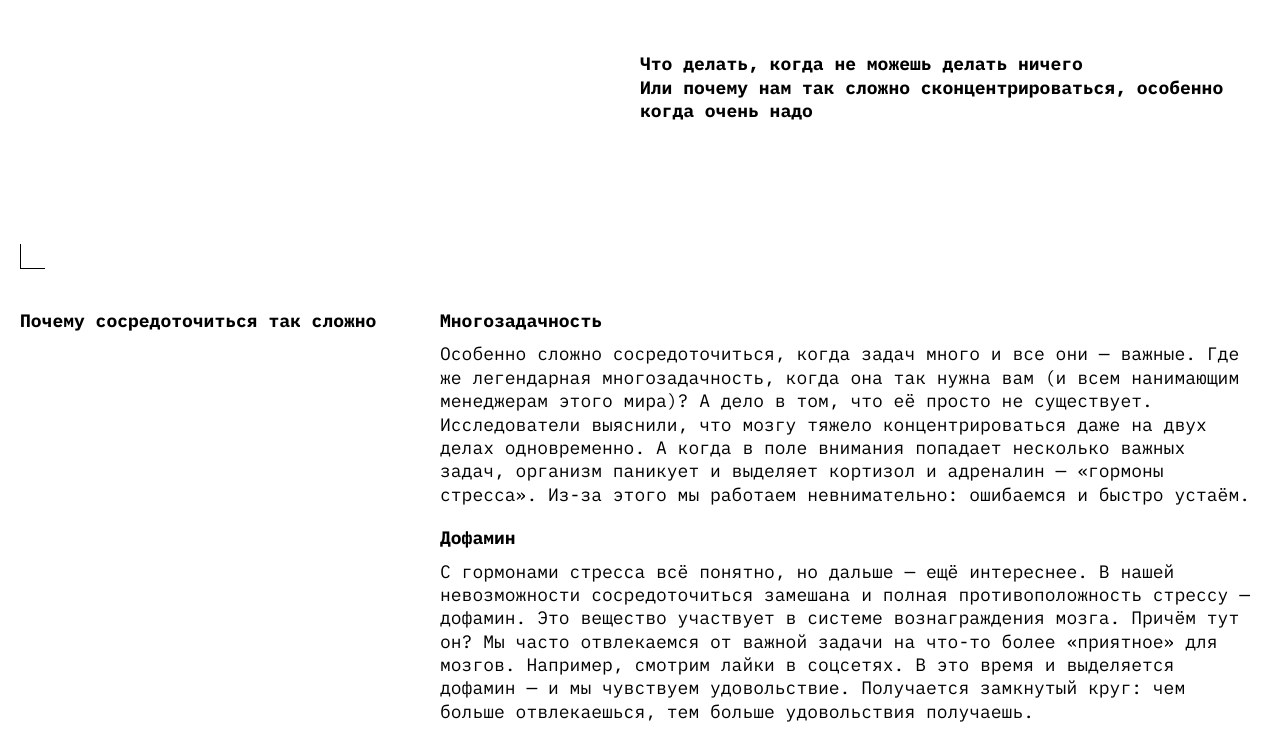
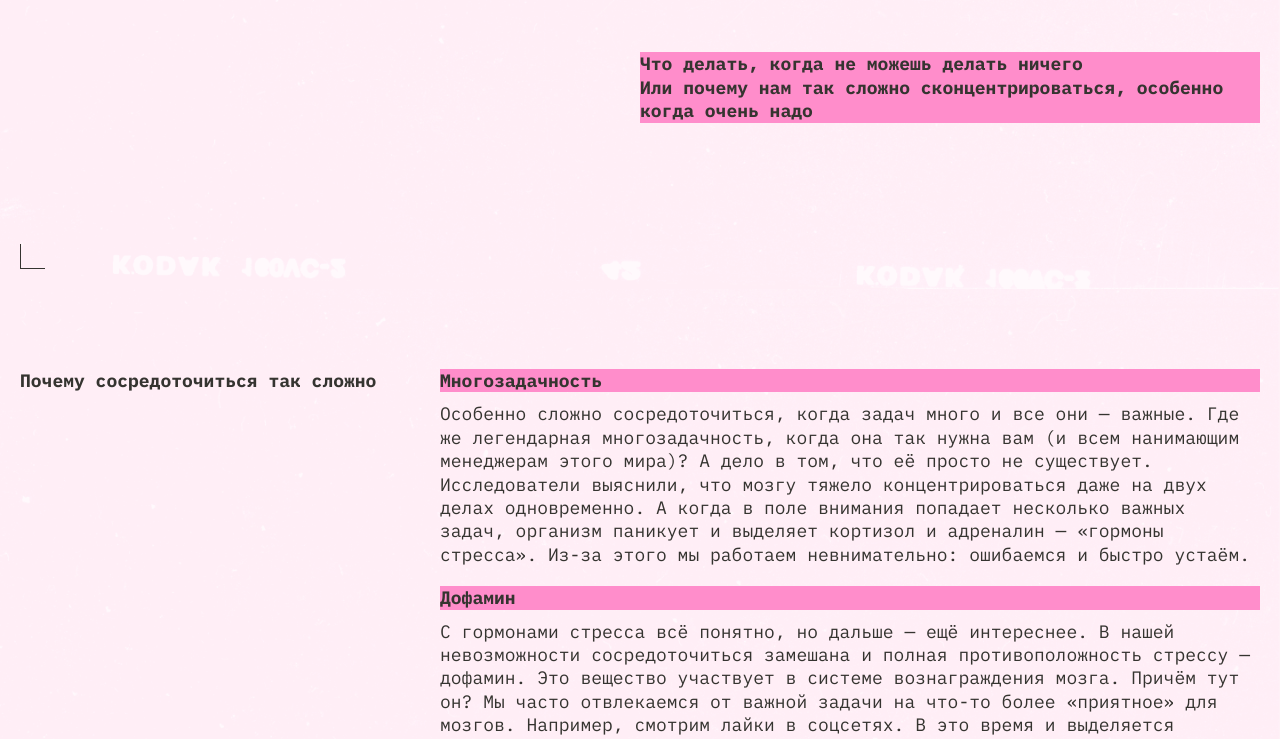
Before and after one commit to AItcore/slozhno-sosredotochitsya-fd, a plain HTML site: page index.html in a window 1280 px wide. Shown: the part 511-1250 px from the top of the page. Drawn offline with Linux system fonts and the light colour scheme.

Commit message:
some fixes and added theme switch

```diff
--- a/index.html
+++ b/index.html
@@ -15,7 +15,7 @@
     <link rel="stylesheet" href="./styles/dark.css" />
     <link rel="stylesheet" href="./styles/light.css" />
     <link rel="icon" href="./images/favicon.ico" sizes="any" />
-    <link rel="icon" href="./images/icon.svg" type="image/svg+xml" />
+    <link rel="icon" href="./images/favicon.svg" type="image/svg+xml" />
     <link rel="apple-touch-icon" href="./images/mobile-icon.png" />
   </head>
   <body class="page">
--- a/styles/light.css
+++ b/styles/light.css
@@ -8,12 +8,28 @@
   --page-bg-image: url("../images/cover-image-light.png");
   --header-border-color: #353430;
   --header-button-color: #353430;
-  --font-title-color: #FFC2E6;
-  --font-title-shadow-color: #FF8DCB;
-  --header-description-block-color:#FF8DCB;
+  --font-title-color: #ffc2e6;
+  --font-title-shadow-color: #ff8dcb;
+  --header-description-block-color: #ff8dcb;
   --description-text-color: #353430;
-  --question-title-color:#353430;
-  --answer-bg-color:#FF8DCB;
-  --answer-title-color:#353430;
+  --question-title-color: #353430;
+  --answer-bg-color: #ff8dcb;
+  --answer-title-color: #353430;
   --answer-text-color: #353430;
 }
+
+@media (prefers-color-scheme: light) {
+  :root {
+    --page-bg-image: url("../images/cover-image-light.png");
+    --header-border-color: #353430;
+    --header-button-color: #353430;
+    --font-title-color: #ffc2e6;
+    --font-title-shadow-color: #ff8dcb;
+    --header-description-block-color: #ff8dcb;
+    --description-text-color: #353430;
+    --question-title-color: #353430;
+    --answer-bg-color: #ff8dcb;
+    --answer-title-color: #353430;
+    --answer-text-color: #353430;
+  }
+}
--- a/styles/style.css
+++ b/styles/style.css
@@ -1,6 +1,8 @@
 /* Основные стили проекта. Это стили для темы, которую вы верстаете первой. */
 
 .page {
+  display: grid;
+  gap: 60px;
   background:
     var(--page-bg-image) no-repeat center fixed,
     #000028;
--- a/styles/variables.css
+++ b/styles/variables.css
@@ -1,4 +1,16 @@
 :root {
+  --page-bg-image: url("../images/cover-image-dark.png");
+  --header-border-color: #ff0070;
+  --header-button-color: #ff0070;
+  --font-title-color: #db00ff;
+  --font-title-shadow-color: #ff0070;
+  --header-description-block-color: #ff0070;
+  --description-text-color: #000028;
+  --question-title-color: #ff0070;
+  --answer-bg-color: #ff0070;
+  --answer-title-color: #000028;
+  --answer-text-color: #f1b2ce;
+
   --page-padding: 10px;
   --theme-menu-direction: column;
   --theme-menu-align: end;
```
